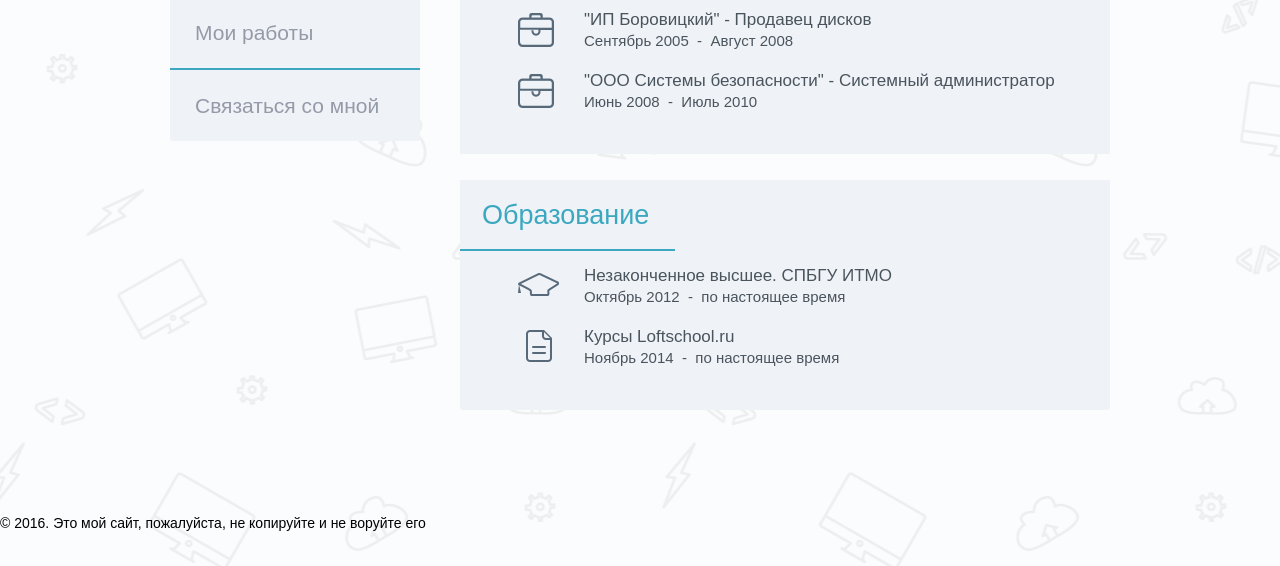
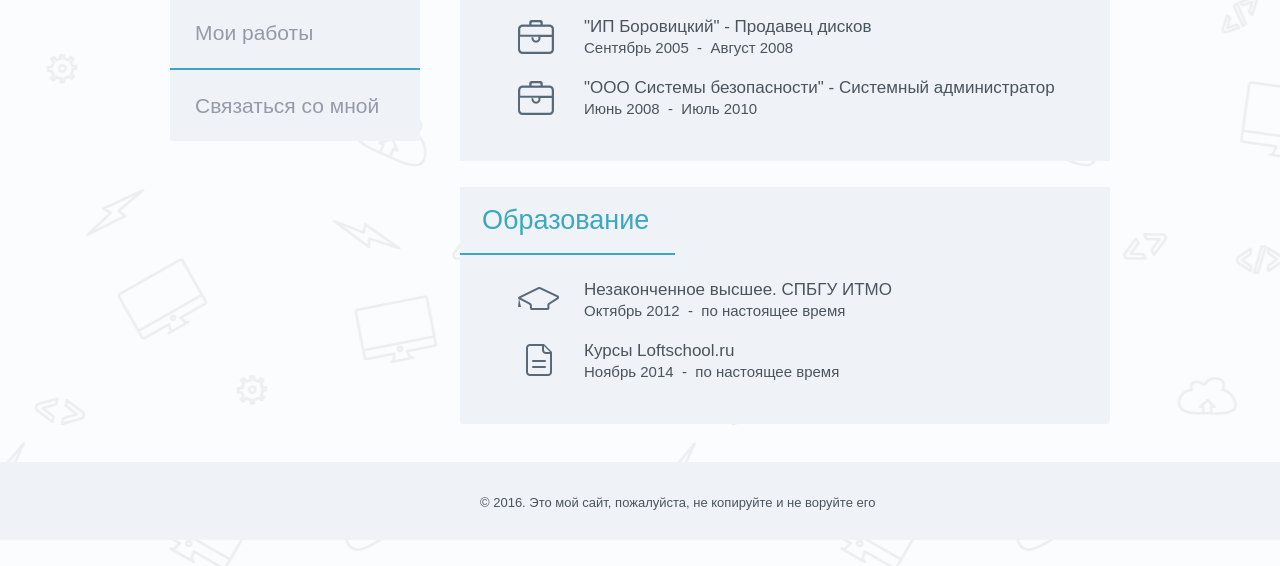
Before and after one commit to baranovRP/html-loftschool, a plain HTML site: page src/index.html in a window 1280 px wide. Shown: the part 234-800 px from the top of the page. Drawn offline with Linux system fonts and the light colour scheme.

Commit message:
#css: added styles for footer

```diff
--- a/src/css/main.css
+++ b/src/css/main.css
@@ -120,7 +120,8 @@ img {
 }
 
 .page-main {
-  min-height: 573px;
+  min-height: 495px;
+  margin-bottom: 38px;
 }
 
 .page-main__wrapper {
@@ -218,6 +219,8 @@ img {
 }
 
 .resume__section:last-child {
+  margin-bottom: 0;
+
   border-bottom-right-radius: 3px;
   border-bottom-left-radius: 3px;
 }
@@ -225,8 +228,8 @@ img {
 .resume__title {
   margin: 0;
   padding: 0;
-  padding-top: 15px;
-  padding-bottom: 14px;
+  padding-top: 13px;
+  padding-bottom: 13px;
   padding-left: 22px;
 
   font-weight: 400;
@@ -250,7 +253,7 @@ img {
 }
 
 .resume__place:first-of-type {
-  margin-top: 12px;
+  margin-top: 22px;
 }
 .resume__place:last-child {
   margin-bottom: 45px;
@@ -308,3 +311,27 @@ img {
   font-family: "PT Sans Narrow", Arial, sans-serif;
   color: #4a545d;
 }
+
+.page-footer {
+  min-height: 78px;
+
+  background-color: #eff3f7;
+}
+
+.page-footer__wrapper {
+  width: 960px;
+  margin: 0 auto;
+  padding: 0 10px;
+}
+
+.copyright {
+  display: inline-block;
+  padding-top: 31px;
+  padding-left: 320px;
+
+  font-weight: 400;
+  font-size: 13px;
+  line-height: 19px;
+  font-family: "PT Sans Narrow", Arial, sans-serif;
+  color: #4a545d;
+}
--- a/src/index.html
+++ b/src/index.html
@@ -24,7 +24,7 @@
   </div>
 </header>
 
-<main class="page-main">
+<main class="page-main  l-clearfix">
   <div class="page-main__wrapper">
     <nav class="main-nav">
       <ul>
@@ -88,9 +88,9 @@
 
 <footer class="page-footer">
   <div class="page-footer__wrapper">
-    <p class="copyright">
+    <span class="copyright">
       &copy; 2016. Это мой сайт, пожалуйста, не копируйте и не воруйте его
-    </p>
+    </span>
   </div>
 </footer>
 <script src="js/main.js"></script>
```
